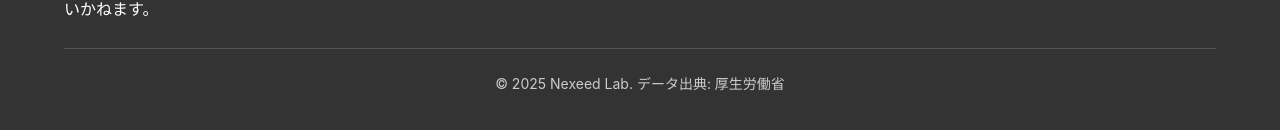
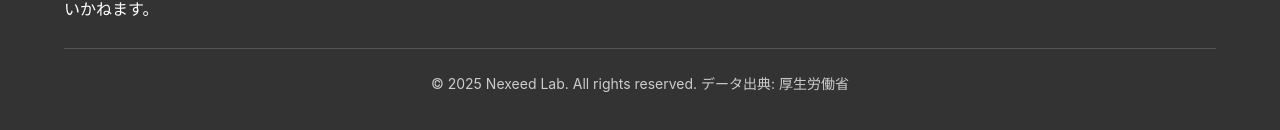
Before and after one commit to oshima0627/maternity-allowance-calculator, a Next.js app: page / in a window 1280 px wide. Shown: the part 3353-3483 px from the top of the page. Built offline with nearby package versions, Linux system fonts and the light colour scheme; no server answers.

Commit message:
update: フッター著作権表示に「All rights reserved.」を追加

```diff
--- a/app/layout.tsx
+++ b/app/layout.tsx
@@ -156,7 +156,7 @@ export default function RootLayout({
 
               <div className="footer-bottom">
                 <p>
-                  &copy; 2025 Nexeed Lab.
+                  &copy; 2025 Nexeed Lab. All rights reserved.
                   データ出典: 厚生労働省
                 </p>
               </div>
```
